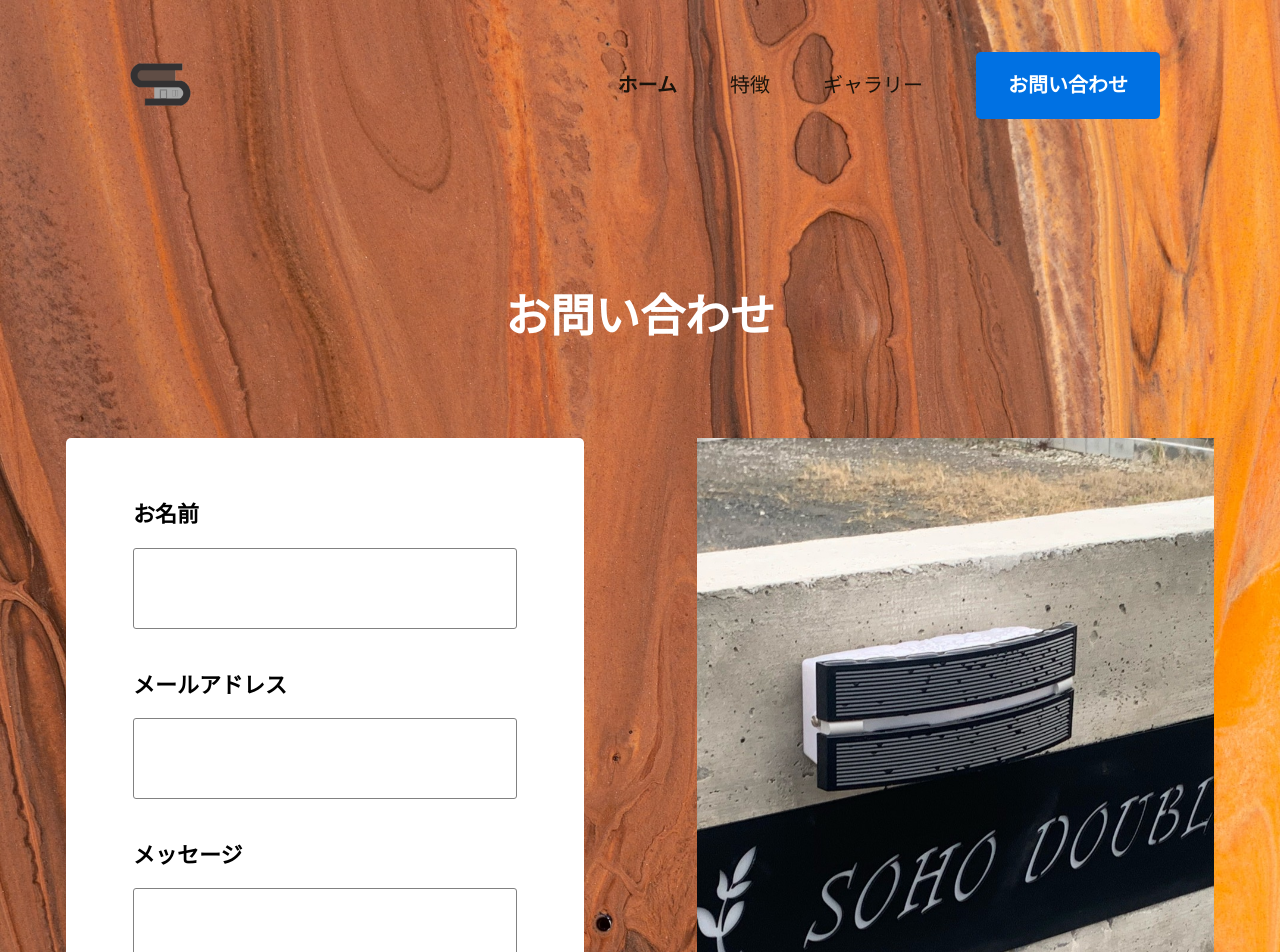
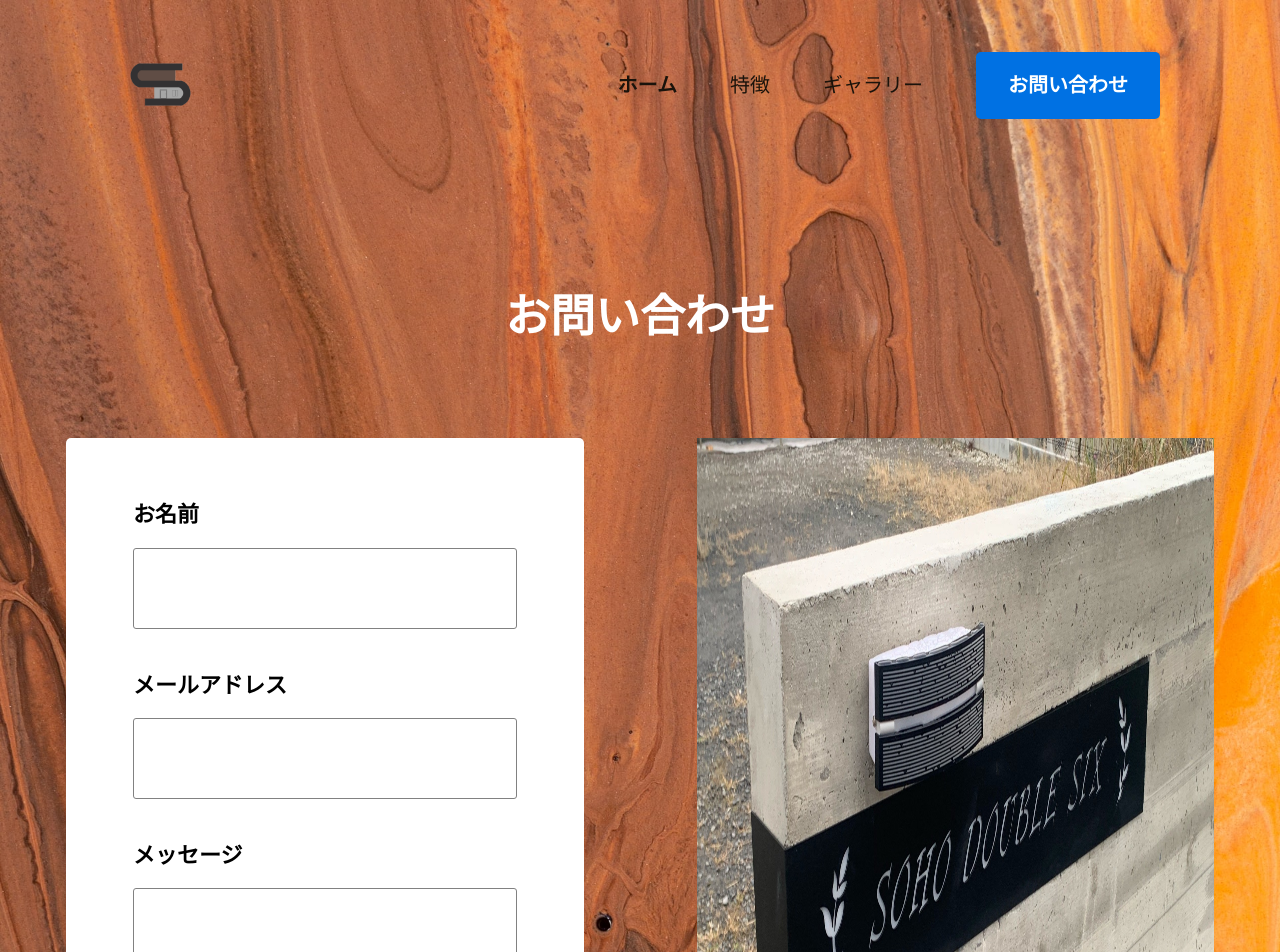
Before and after one commit to PagChomper/suzuki-demo-1, a React (Create React App) app: page /contact in a window 1280 px wide. Shown: the top 952 px of the page. Built offline with nearby package versions, Linux system fonts and the light colour scheme; a web font is replaced by a local one.

Commit message:
Fix contact page and about page with lavish

```diff
--- a/src/components/About/about.scss
+++ b/src/components/About/about.scss
@@ -204,7 +204,7 @@
         background: none;
         &--mobile-background {
             background: url(../../images/ConstructionImage.JPG);
-            background-size: contain;
+            background-size: cover;
             height: 29rem;
         }
 
--- a/src/components/Contact/Contact.jsx
+++ b/src/components/Contact/Contact.jsx
@@ -43,7 +43,7 @@ export default function Contact() {
                     </form>
                 </div>
                 <div className="contact--grid--image">
-                    {/* <img src={SDS} alt="" /> */}
+                    <img src={SDS} alt="" />
                 </div>
             </div>
             </div>
--- a/src/components/Contact/contact.scss
+++ b/src/components/Contact/contact.scss
@@ -41,13 +41,18 @@
         column-gap: 11.3rem;
 
         &--image {
-            background: url(../../images/SDS.JPG);
-            width: auto;
-            height: 100%;
+            // background: url(../../images/SDS.JPG);
+            // width: auto;
+            // height: 100%;
             background-size: cover;
             background-position: -30rem;
             // min-width: 70rem;
             // max-width: 70rem;
+
+            img {
+                height: 100%;
+                width: 100%;
+            }
         }
         // img {
         //     width: 100%;
@@ -135,11 +140,20 @@
             grid-auto-rows: auto;
             height: auto;
             &--image {
+                            background: url(../../images/SDS.JPG);
+            width: auto;
+            height: 100%;
+            background-size: cover;
+            background-position: -30rem;
                 border-top-left-radius: .5rem;
                 border-top-right-radius: .5rem;
                 grid-row: 1;
                 height: 40rem;
                 background-position: 0rem;
+
+                img {
+                    display: none;
+                }
 
             }
 
```
